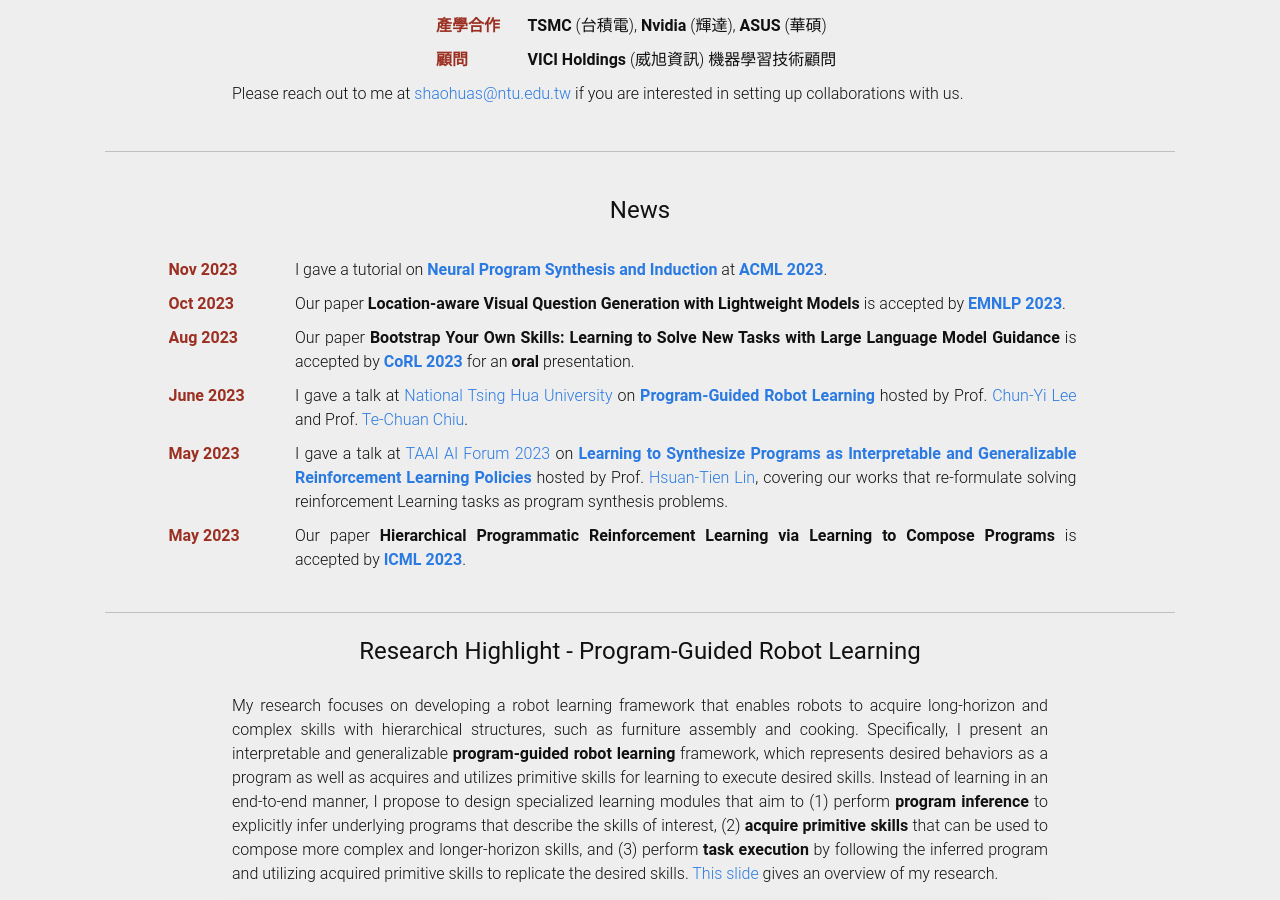
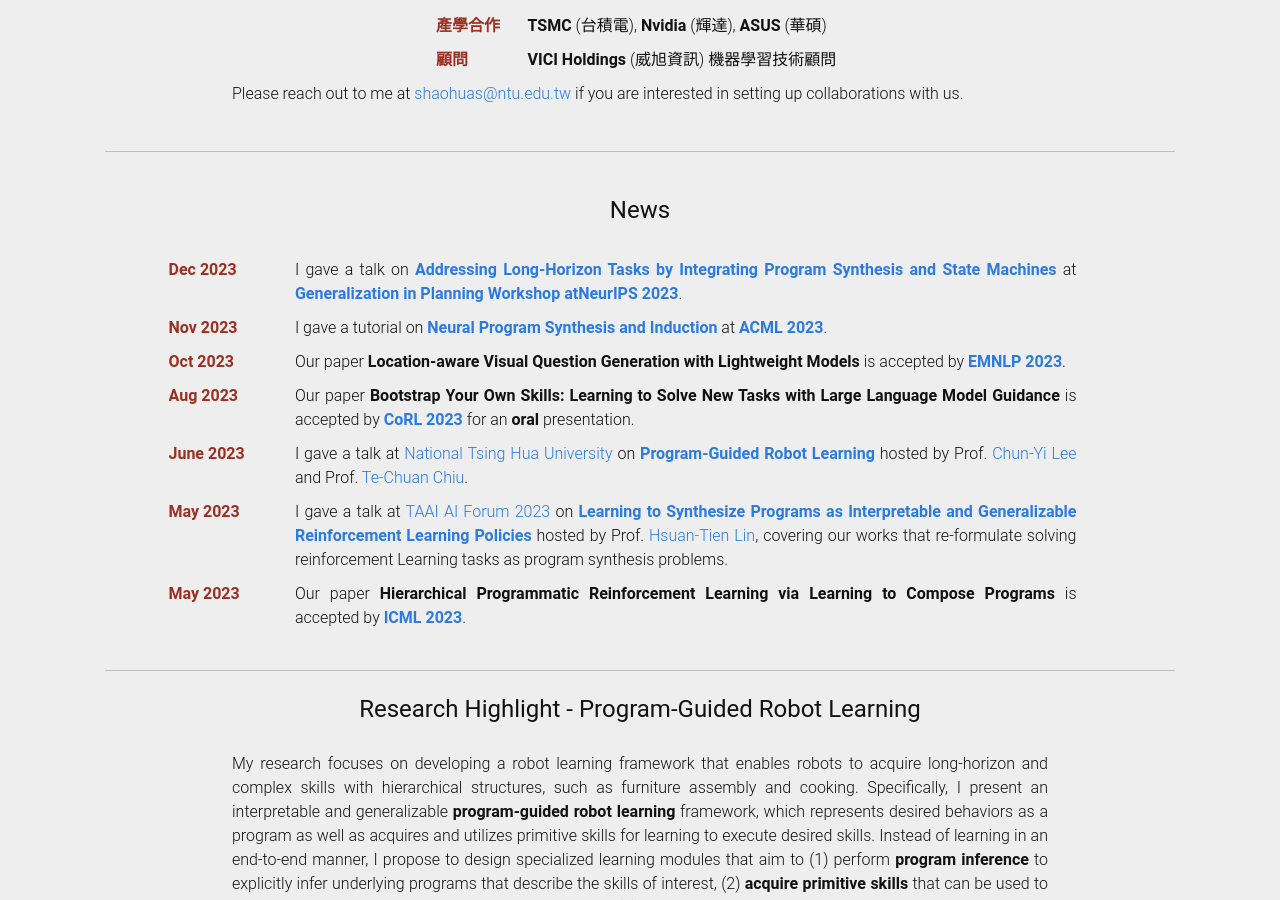
Before and after one commit to shaohua0116/shaohua0116.github.io, a Jekyll site: the page built from index.html, in a window 1280 px wide and 900 px high, scrolled down 772 px. Built offline with Jekyll 4.4.1, drawn with Linux system fonts in a browser that asks for light colours; some web fonts are replaced.

Commit message:
add pomp talk

```diff
--- a/_data/news.yml
+++ b/_data/news.yml
@@ -1,3 +1,5 @@
+- news: 'I gave a talk on <a href="./images/slides/pomp.pdf"><b>Addressing Long-Horizon Tasks by Integrating Program Synthesis and State Machines</b></a> at <a href="https://aair-lab.github.io/genplan23/index.html#program"><b>Generalization in Planning Workshop atNeurIPS 2023</a></b>.'
+  date: 'Dec 2023'
 - news: 'I gave a tutorial on <a href="https://shaohua0116.github.io/acml2023_tutorial/"><b>Neural Program Synthesis and Induction</b></a> at <a href="https://www.acml-conf.org/2023/index.html"><b>ACML 2023</a></b>.'
   date: 'Nov 2023'
 - news: 'Our paper <b>Location-aware Visual Question Generation with Lightweight Models</b> is accepted by <b><a href="https://2023.emnlp.org/">EMNLP 2023</a></b>.'
--- a/_data/publications.yml
+++ b/_data/publications.yml
@@ -52,6 +52,8 @@
   tags:
     - name: 'Paper'
       url:  'https://arxiv.org/abs/2311.15960'
+    - name: 'Slide'
+      url:  './images/slides/pomp.pdf'
     - name: 'Bibtex'
       url:  '/bibtex/pomp.txt'
   publisher:  'Generalization in Planning Workshop at Neural Information Processing Systems (NeurIPS) 2023'
```
Also changed, not shown: 1 other file.
